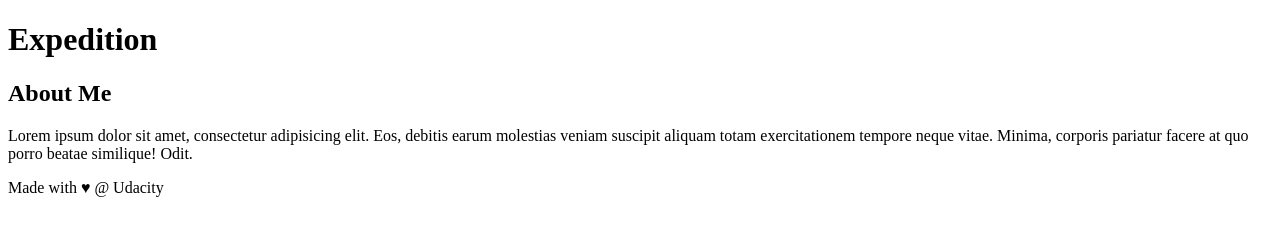
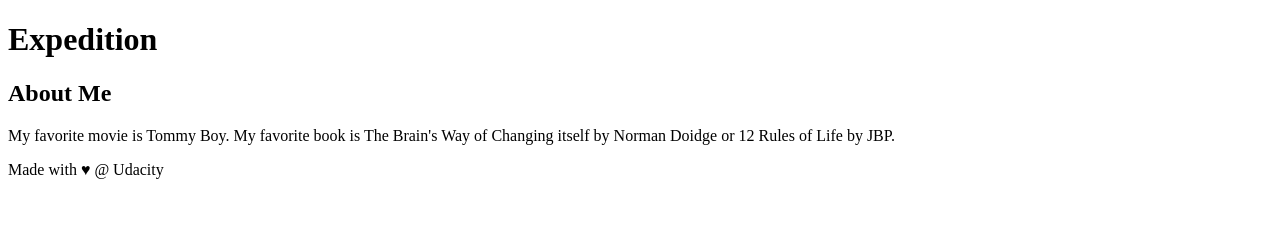
Before and after one commit to kpierce236/udacity-git-course, a plain HTML site: page index.html in a window 1280 px wide. Drawn offline with Linux system fonts and the light colour scheme.

Commit message:
Added personal info to Sidebar

```diff
--- a/index.html
+++ b/index.html
@@ -22,7 +22,7 @@
     <aside>
         <h2>About Me</h2>
 
-        <p>Lorem ipsum dolor sit amet, consectetur adipisicing elit. Eos, debitis earum molestias veniam suscipit aliquam totam exercitationem tempore neque vitae. Minima, corporis pariatur facere at quo porro beatae similique! Odit.</p>
+        <p>My favorite movie is Tommy Boy. My favorite book is The Brain's Way of Changing itself by Norman Doidge or 12 Rules of Life by JBP.</p>
     </aside>
 
     <footer>
```
